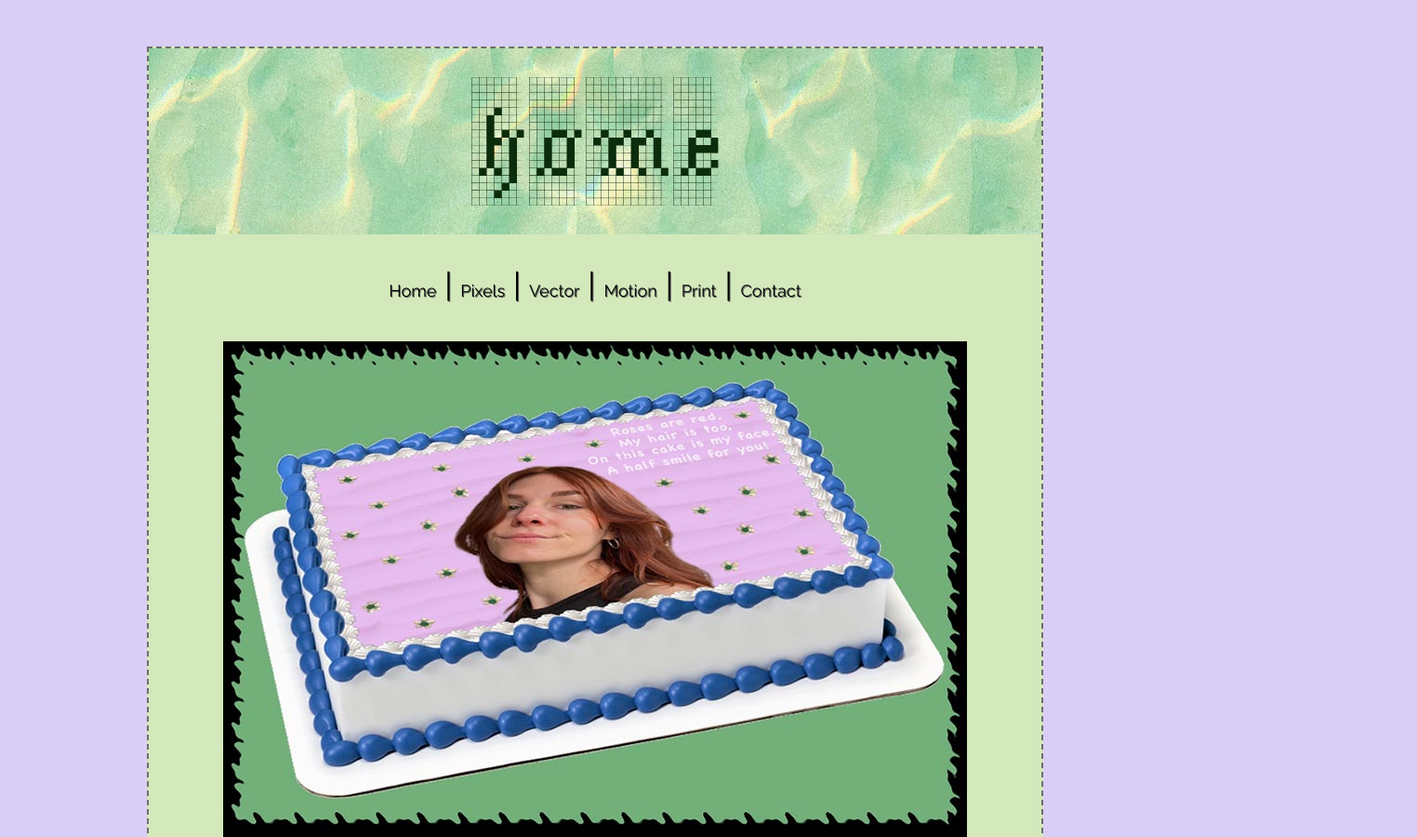
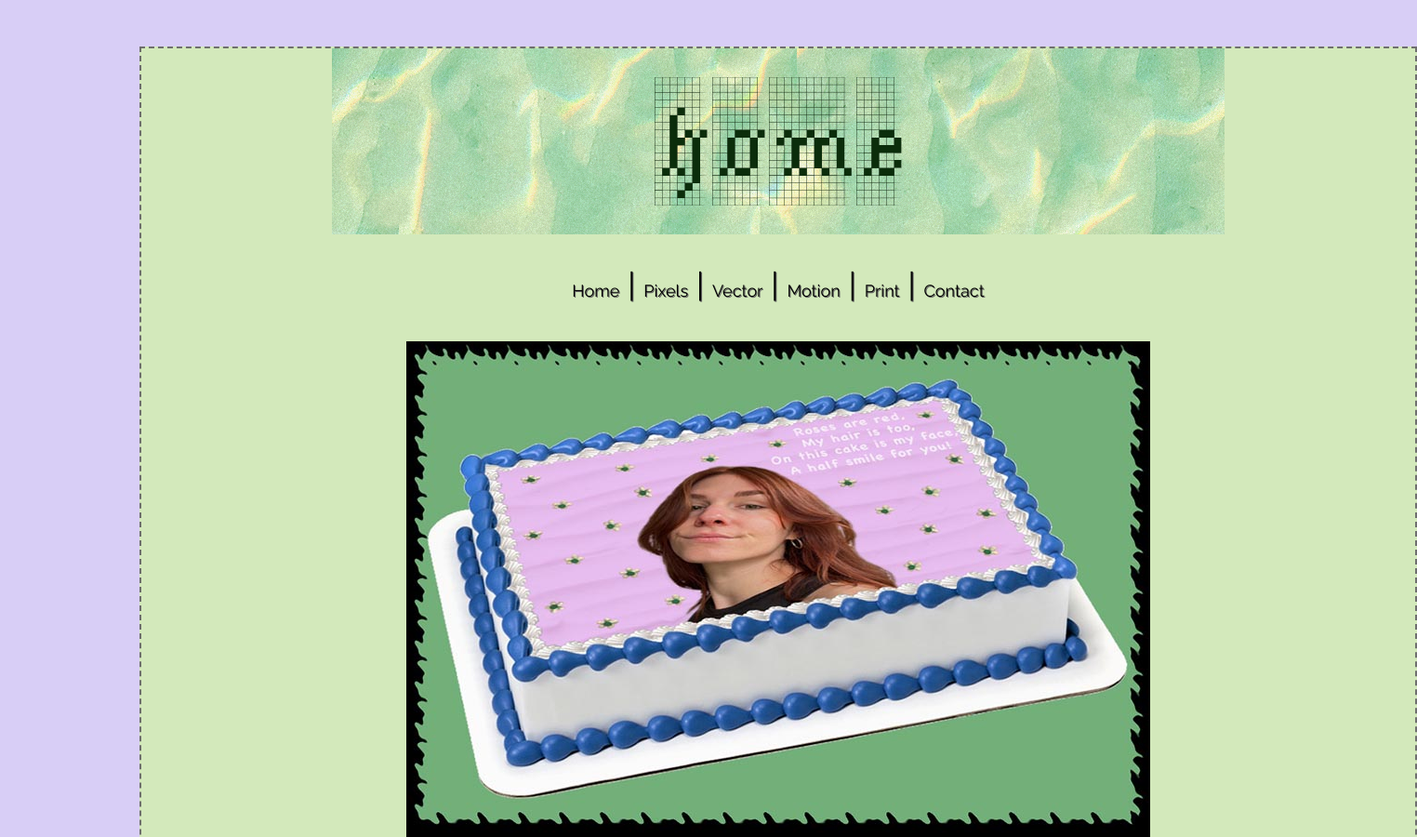
Before and after one commit to connervontana/portfolio, a plain HTML site: page index.html in a window 1280 px wide. Shown: the top 900 px of the page at 93% size, 1524 px wide, since content can reach past the window. Drawn offline with Linux system fonts and the light colour scheme; a web font is replaced by a local one.

Commit message:
Update finalproject.css

```diff
--- a/css/finalproject.css
+++ b/css/finalproject.css
@@ -10,9 +10,9 @@
 
 
 			body {
-				width: 960px;
-				margin-right: auto;
-				margin-left: auto;
+				width: 1370px;
+				margin-right: 150px;
+				margin-left: 150px;
 				margin-top: 30px;
 				background-color: #D3E9BB;
 				text-align: center;
```
